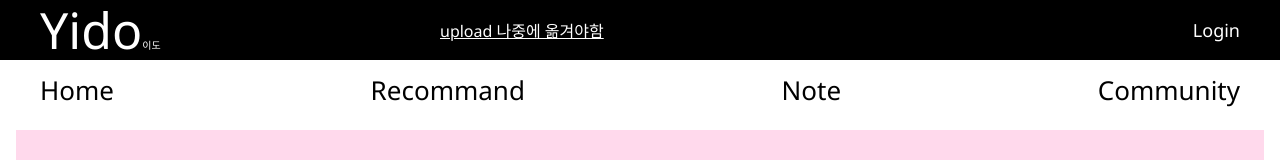
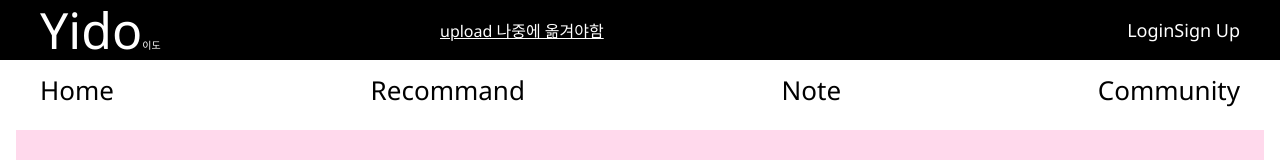
Before and after one commit to minu0897/capstone-yido, a React (Create React App) app: page / in a window 1280 px wide. Shown: the top 160 px of the page. Built offline with nearby package versions, Linux system fonts and the light colour scheme.

Commit message:
헤더 회원가입 넣기

```diff
--- a/src/components/common/header/Header.jsx
+++ b/src/components/common/header/Header.jsx
@@ -50,6 +50,9 @@ const Header = () => {
     navigate('/Login'); // 클릭 시 / 경로로 이동합니다.
   };
 
+  const handleSignup = () => {
+    navigate('/Signup');
+  }
   return (
     <div className='header-back'>
       <div className='header'>
@@ -111,6 +114,9 @@ const Header = () => {
                   <span className='H-login-myname' style={{width:"AuthContext",textAlign:"right"}}  onClick={handleLogin} >
                     Login
                   </span>
+                  <span className='H-login-myname' style={{width:"AuthContext",textAlign:"right"}}  onClick={handleSignup} >
+                    Sign Up
+                  </span>
                 </div>
               </div>
             )
```
